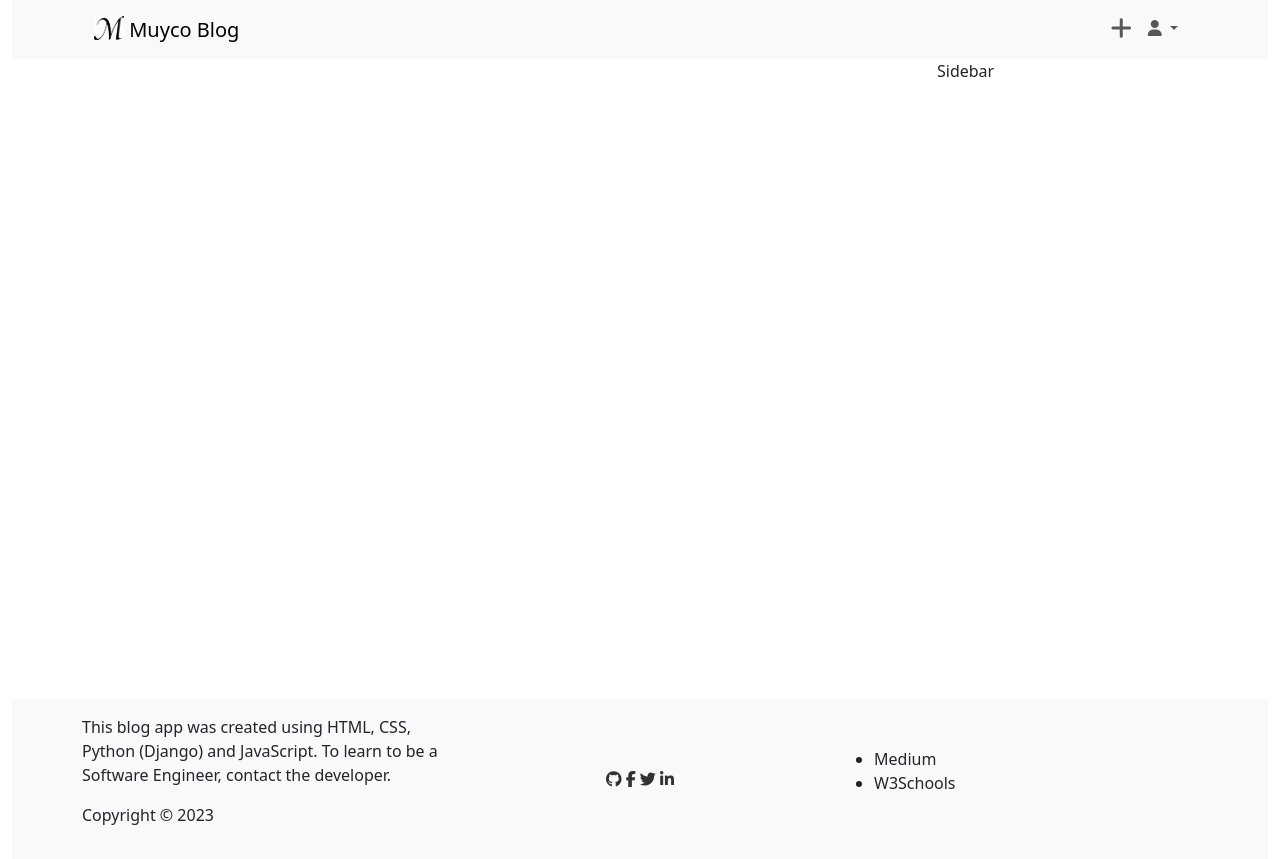
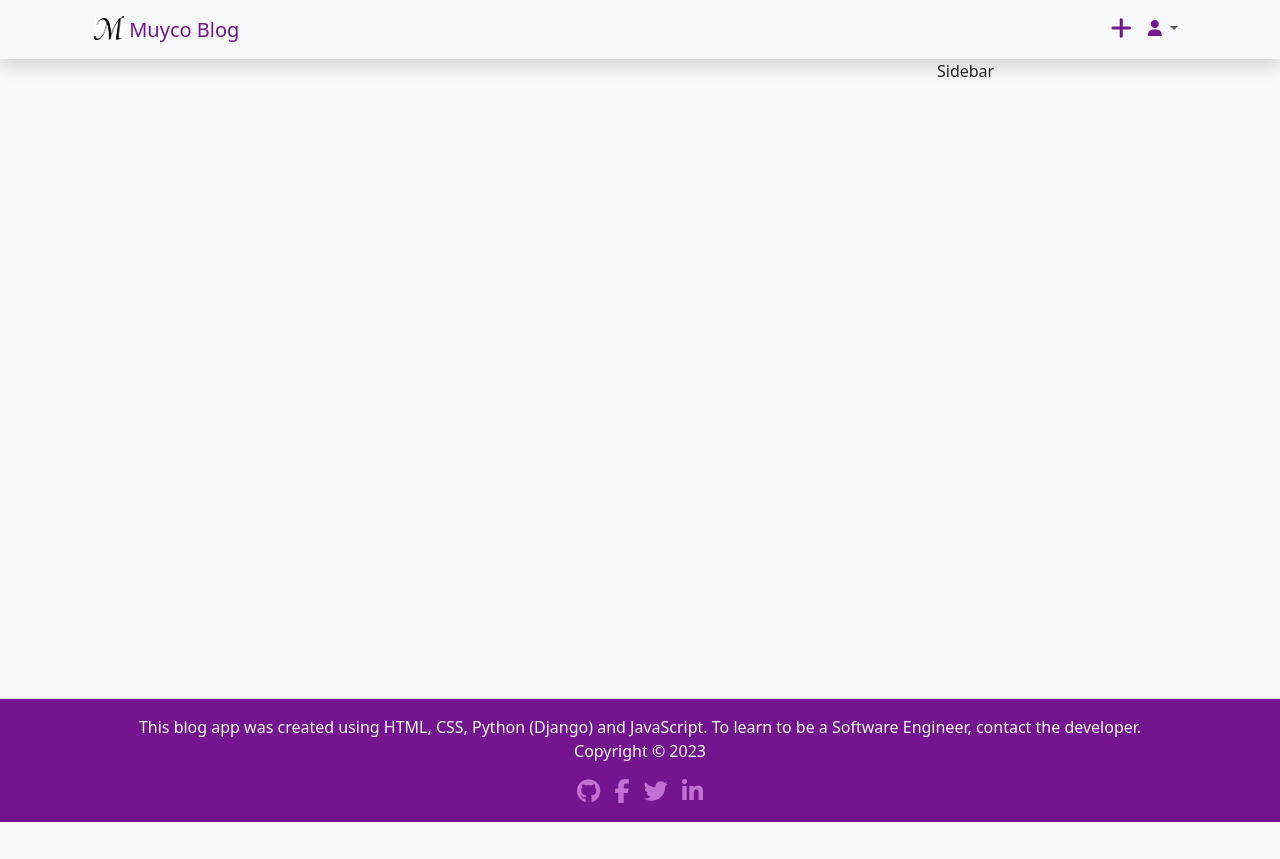
Before and after one commit to muyiwa-obadara/blog, a Django app: template blog/templates/blog/base.html in a window 1280 px wide. After the commit the page ends 822 px from the top, so only its background shows below. Run offline with Django 4.2, Linux system fonts and the light colour scheme; the template is opened without the code that fills it, so the values that code supplies are empty; some libraries are stand-ins or nearby versions.

Commit message:
color-theme initialized4

```diff
--- a/blog/src/scss/blog.scss
+++ b/blog/src/scss/blog.scss
@@ -1,3 +1,24 @@
+* {
+    transition: all 0.5s ease-in-out;
+}
+
+#header {
+
+}
+
+#menu-toggler {
+    outline: none;
+    border: none;
+}
+
+.my-color {
+    color: #72158f !important;
+}
+
+body {
+    background-color: #72158f;
+}
+
 #post-create-btn {
     font-size: 1.5rem;
     cursor: pointer;
@@ -5,16 +26,15 @@
 
 a {
     text-decoration: none;
-    color: #323232;
+    color: #c877d8ee;
 
     &:hover {
-        color: #a442b8ee;
+        color: #ebb70bee;
     }
 }
 
-.social-link:link, .social-link:visited {
+.social-link, .social-link {
     font-size: 1.5rem;
-    color: #121212;
     padding: 0 5px;
 }
 
--- a/blog/static/css/blog.css
+++ b/blog/static/css/blog.css
@@ -1 +1 @@
-#post-create-btn{font-size:1.5rem;cursor:pointer}a{text-decoration:none;color:#323232}a:hover{color:rgba(164,66,184,.9333333333)}.social-link:link,.social-link:visited{font-size:1.5rem;color:#121212;padding:0 5px}#blog-body{min-height:80vh}#footer{min-height:120px}/*# sourceMappingURL=blog.css.map */
+*{transition:all .5s ease-in-out}#menu-toggler{outline:none;border:none}.my-color{color:#72158f !important}body{background-color:#72158f}#post-create-btn{font-size:1.5rem;cursor:pointer}a{text-decoration:none;color:rgba(200,119,216,.9333333333)}a:hover{color:rgba(235,183,11,.9333333333)}.social-link,.social-link{font-size:1.5rem;padding:0 5px}#blog-body{min-height:80vh}#footer{min-height:120px}/*# sourceMappingURL=blog.css.map */
--- /dev/null
+++ b/blog/static/js/blog.js
@@ -0,0 +1,17 @@
+/**
+ * JavaScript File for the Blog Application
+ * MIT Licence
+ * Developer: Muyiwa J. Obadara
+ * Email: muyiwa.j.obadara@gmail.com4
+ */
+
+const navToggleBtn = document.querySelector('#nav-toggle-btn');
+
+function toggleNow() {
+    navToggleBtn.classList.toggle('fa-close');
+}
+
+
+
+
+navToggleBtn.addEventListener('click', toggleNow);
--- a/blog/templates/blog/base.html
+++ b/blog/templates/blog/base.html
@@ -12,8 +12,8 @@
     <title>{% block title %}Muyco Blog App | A Blog App Project powered by Django{% endblock title %}</title>
   </head>
   <body>
-    <div id="page" class="container-fluid">
-      <div class="container-fluid  bg-body-tertiary" id="header">
+    <div id="page">
+      <div class="container-fluid4 bg-body-tertiary my-color sticky-top shadow" id="header">
         <div class="container">
           <div class="row">
             <div class="col">
@@ -22,33 +22,33 @@
               {% endcomment %}
               <nav class="navbar navbar-expand-lg">
                 <div class="container-fluid">
-                  <a class="navbar-brand" href="#">
+                  <a class="navbar-brand my-color" href="/blog">
                     <img src="{% static 'img/logo.jpeg' %}" alt="Logo" width="30" height="24" class="d-inline-block align-text-top">
                     Muyco Blog
                   </a>
-                  <div class="wrapper-dev">
-                    <button class="navbar-toggler" type="button" data-bs-toggle="collapse" data-bs-target="#navbarNavDropdown" aria-controls="navbarNavDropdown" aria-expanded="false" aria-label="Toggle navigation">
-                      <span class="navbar-toggler-icon"></span>
+                  <div class="wrapper-dev my-color">
+                    <button id="menu-toggler44" class="navbar-toggler" type="button" data-bs-toggle="collapse" data-bs-target="#navbarNavDropdown" aria-controls="navbarNavDropdown" aria-expanded="false" aria-label="Toggle navigation">
+                      <i class="my-color fa fa-bars" id="nav-toggle-btn"></i>
                     </button>
                     <div class="collapse navbar-collapse" id="navbarNavDropdown">
                       <ul class="navbar-nav">
                         <li class="nav-item">
                           <a class="nav-link" title="Create a Post">
-                            <i id="post-create-btn" class="fa fa-plus"></i>
+                            <i id="post-create-btn" class="my-color fa fa-plus"></i>
                           </a>
                         </li>
                         <li class="nav-item dropdown">
                           <a class="nav-link dropdown-toggle" href="#" role="button" data-bs-toggle="dropdown" aria-expanded="false">
-                            <i class="fa fa-user"></i>
+                            <i class="my-color fa fa-user"></i>
                           </a>
                           <ul class="dropdown-menu">
-                            <li><a class="dropdown-item" href="#">
-                              <i class="fa fa-user"></i> Profile
+                            <li><a class="my-color dropdown-item" href="#">
+                              <i class="my-color fa fa-user"></i> Profile
                             </a></li>
-                            <li><a class="dropdown-item" href="#">
+                            <li><a class="my-color dropdown-item" href="#">
                               <i class="fa fa-gear"></i> Settings
                             </a></li>
-                            <li><a class="dropdown-item" href="#">
+                            <li><a class="my-color dropdown-item" href="#">
                               <i class="fa fa-right-from-bracket"></i> Logout</a></li>
                           </ul>
                         </li>
@@ -62,7 +62,7 @@
         </div>
       </div>
 
-      <div class="container-fluid" id="blog-body">
+      <div class="container-fluid bg-body-tertiary" id="blog-body">
         <div class="container">
           <div class="row">
             <div class="col-md-9 py-2">
@@ -76,14 +76,16 @@
         </div>
       </div>
 
-      <div class="p-3 container-fluid bg-body-tertiary" id="footer">
+      <div class="p-3 container-fluid text-light" id="footer">
         <div class="container">
           <div class="row align-items-center">
-            <div class="col-md-4">
-              <p>This blog app was created using HTML, CSS, Python (Django) and JavaScript. To learn to be a Software Engineer, contact the developer.</p>
-              <p>Copyright &copy; 2023</p>
-            </div>
-            <div class="text-center col-md-4">
+            <div class="col">
+              <p class="text-center">
+                This blog app was created using HTML, CSS, Python (Django) and JavaScript. To learn to be a Software Engineer, contact the developer.
+                <br>
+                Copyright &copy; 2023
+            </p>
+              <div class="text-center">
                 <a href="https://github.com/muyiwa-obadara" target="_blank">
                   <i class="social-link fa fa-github"></i>
                 </a>
@@ -97,15 +99,12 @@
                   <i class="social-link fa fa-linkedin"></i>
                 </a>
               </div>
-            <div class="col-md-4">
-              <ul>
-                <li>Medium</li>
-                <li>W3Schools</li>
-              </ul>
             </div>
           </div>
         </div>
       </div>
+
     </div>
+    <script src="{% static 'js/blog.js' %}"></script>
   </body>
 </html>
--- a/blog/templates/blog/post/detail.html
+++ b/blog/templates/blog/post/detail.html
@@ -1,7 +1,7 @@
 {% extends 'blog/base.html' %}
 {% block title %}{{ post.title }}{% endblock %}
 {% block content %}
-<h1>{{ post.title }}</h1>
+<h3>{{ post.title }}</h3>
 <p class="date">
     Published {{ post.publish }} by {{ post.author }}
 </p>
--- a/mysite/urls.py
+++ b/mysite/urls.py
@@ -19,5 +19,5 @@ from django.urls import path, include
 
 urlpatterns = [
     path('admin/', admin.site.urls),
-    path('blog/', include('blog.urls', namespace='blog')),
+    path('', include('blog.urls', namespace='blog')),
 ]
```
Also changed, not shown: requirements.txt (added, +23 -0 lines), 1 other file. Lines whose indentation alone changed are shown as unchanged.
